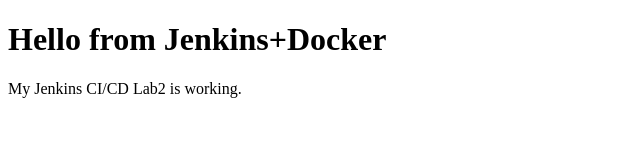
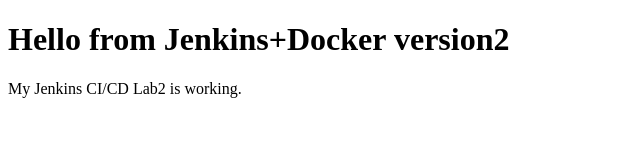
Before and after one commit to saadshk45-prog/jenkins-lab2-practice, a plain HTML site: page index.html in a window 1280 px wide. Shown: the whole page, without its empty margins (0-640 px from the left). Drawn offline with Linux system fonts and the light colour scheme.

Commit message:
Update index.html

```diff
--- a/index.html
+++ b/index.html
@@ -1,10 +1,10 @@
 <!DOCTYPE html>
 <html>
 <head>
-    <title>Jenkins Pipeline Lab 4</title>
+    <title>Jenkins Pipeline Lab 2</title>
 </head>
 <body>
-    <h1>Hello from Jenkins+Docker </h1>
+    <h1>Hello from Jenkins+Docker version2 </h1>
     <p>My Jenkins CI/CD Lab2 is working.</p>
 </body>
 </html>
```
